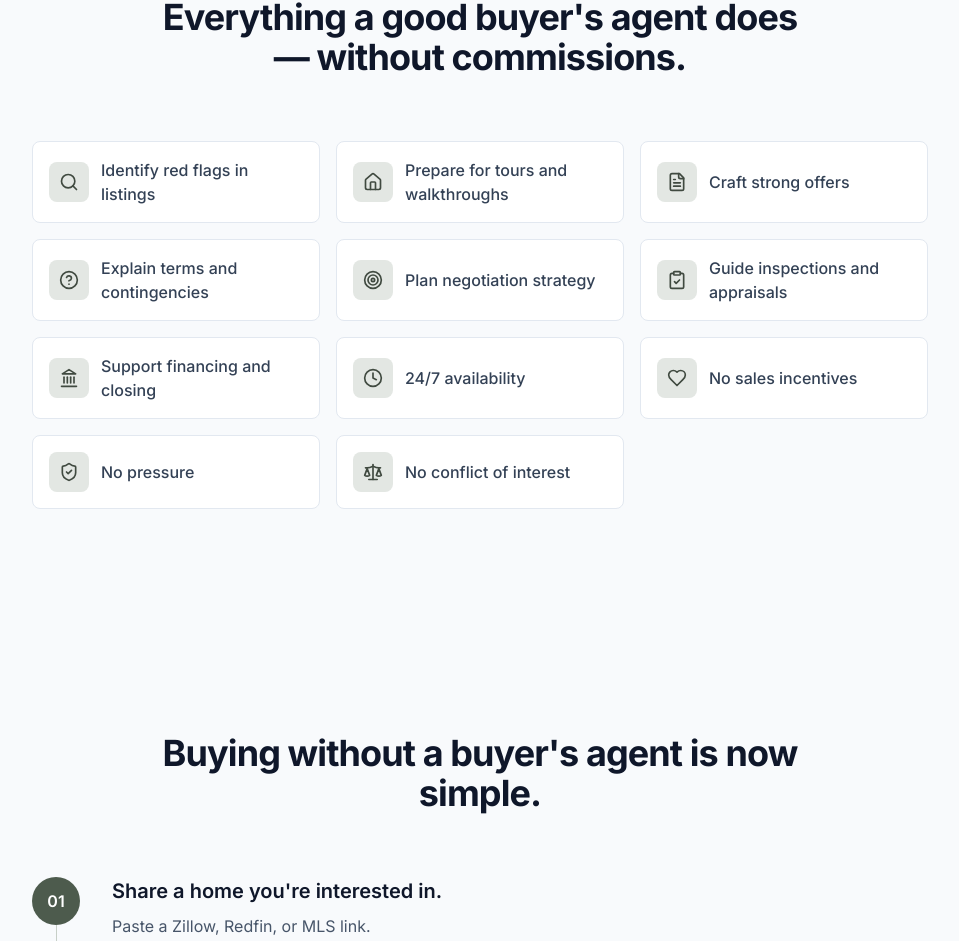
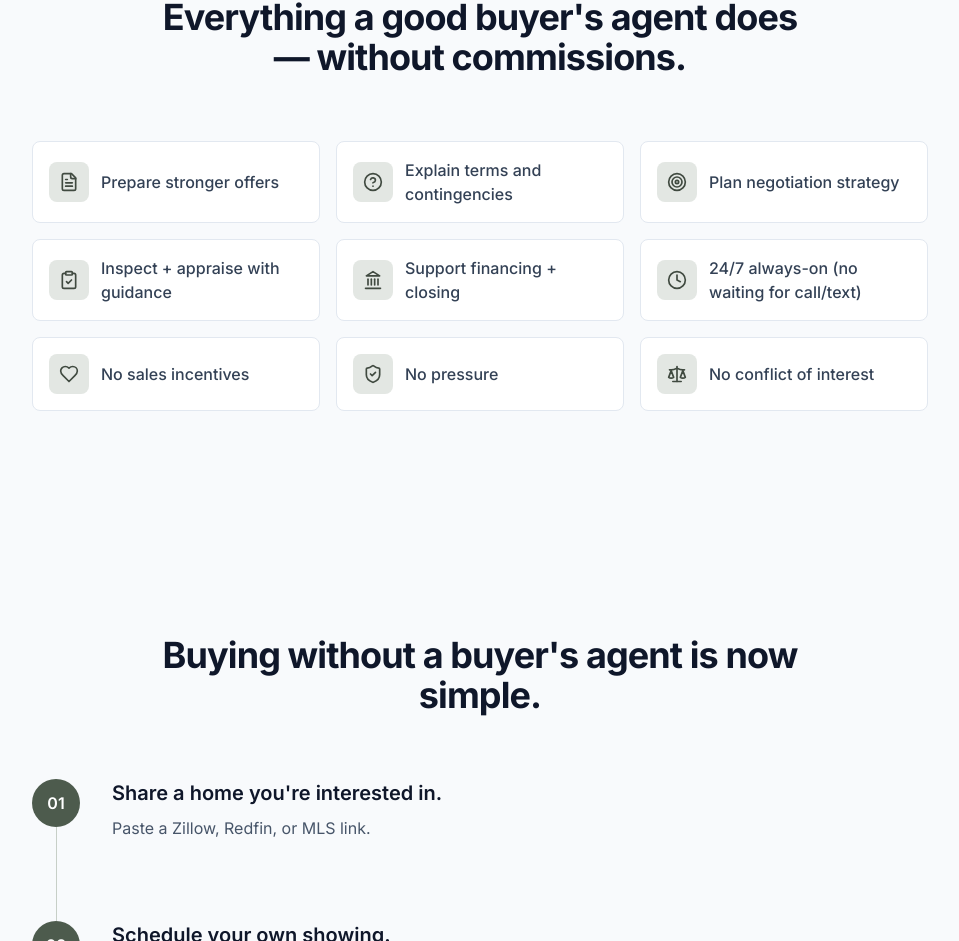
Before and after one commit to geoffbailey114/baireapp, a Next.js app: page / in a window 1280 px wide. Shown: the part 1368-2309 px from the top of the page, without its empty margins (160-1119 px from the left). Built offline with nearby package versions, Linux system fonts and the light colour scheme.

Commit message:
Update features.tsx

```diff
--- a/components/features.tsx
+++ b/components/features.tsx
@@ -2,8 +2,6 @@
 
 import { motion } from 'framer-motion'
 import {
-  Search,
-  Home,
   FileText,
   HelpCircle,
   Target,
@@ -17,16 +15,8 @@ import {
 
 const features = [
   {
-    icon: Search,
-    title: 'Identify red flags in listings',
-  },
-  {
-    icon: Home,
-    title: 'Prepare for tours and walkthroughs',
-  },
-  {
     icon: FileText,
-    title: 'Craft strong offers',
+    title: 'Prepare stronger offers',
   },
   {
     icon: HelpCircle,
@@ -38,15 +28,15 @@ const features = [
   },
   {
     icon: ClipboardCheck,
-    title: 'Guide inspections and appraisals',
+    title: 'Inspect + appraise with guidance',
   },
   {
     icon: Landmark,
-    title: 'Support financing and closing',
+    title: 'Support financing + closing',
   },
   {
     icon: Clock,
-    title: '24/7 availability',
+    title: '24/7 always-on (no waiting for call/text)',
   },
   {
     icon: Heart,
```
